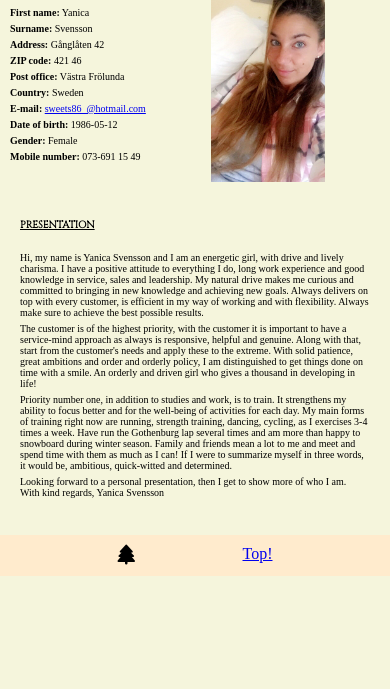
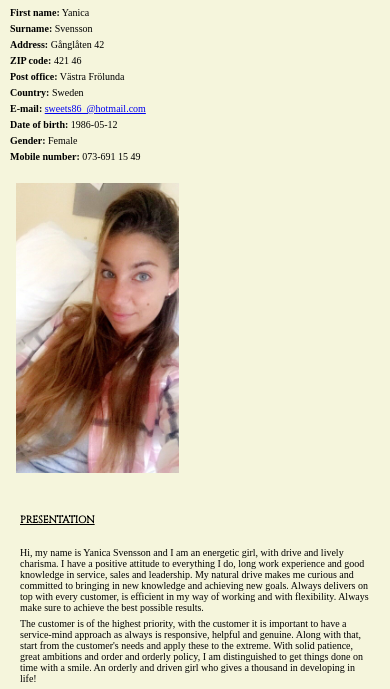
Before and after one commit to sweets86/CV, a plain HTML site: page index.html in a window 390 px wide. Shown: the part 137-826 px from the top of the page. Drawn offline with Linux system fonts and the light colour scheme.

Commit message:
responsive

```diff
--- a/styleStartpage.css
+++ b/styleStartpage.css
@@ -38,34 +38,25 @@ header p {
     right: 50px;
 }
 
-.flex-container {
+/* .flex-container {
     display: flex;
     flex-wrap: wrap;
-}
+} */
 
 .flex-items {
     display: flex;
-    width: 100%;
     justify-content: space-evenly;
 }
 
-.flex-item {
+/* .flex-item {
     display: flex;
     flex-wrap: wrap;
     height: 100%;
     width: 100%;
-}
-
-.flex-items {
-    display: flex;
-    flex-wrap: wrap;
-}
+} */
 
 .left-container {
-    height: 100%;
     width: 25%;
-    display: flex;
-    flex-direction: column;
 }
 
 .left-container h1 {
@@ -141,12 +132,12 @@ header p {
     }
 
     .left-container {
-        width: 50%;
+        width: 100%;
         height: 35%;
     }
 
     .right-container {
-        width: 50%;
+        width: 100%;
         height: 30%;
     }
 
@@ -166,6 +157,10 @@ header p {
         height: 100%;
     }
 
+    .flex-items {
+        display: block;
+    }
+
     .icon-container {
         padding: 10px;
     }
@@ -175,7 +170,7 @@ header p {
     }
 
     #picture {
-        width: 75%;
+        width: 50%;
         padding: 1em;
     }
 
@@ -198,12 +193,12 @@ header p {
     }
 
     .left-container {
-        width: 50%;
+        width: 100%;
         height: 35%;
     }
 
     .right-container {
-        width: 50%;
+        width: 100%;
         height: 30%;
     }
 
@@ -223,9 +218,9 @@ header p {
         height: 100%;
     }
 
+
     .flex-items {
-        display: flex;
-        flex-wrap: wrap;
+        display: block;
     }
 
     .icon-container {
@@ -237,7 +232,7 @@ header p {
     }
 
     #picture {
-        width: 75%;
+        width: 50%;
         padding: 1em;
     }
 
```
